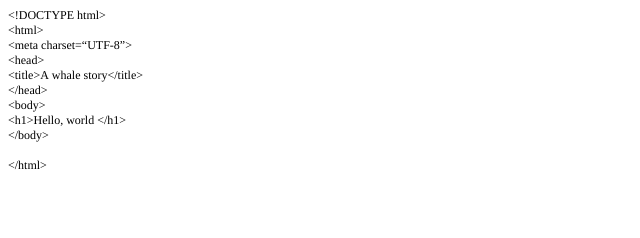
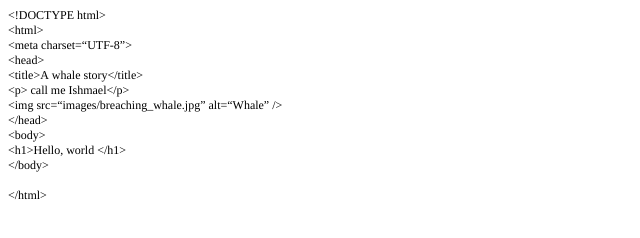
Before and after one commit to sbishop-amplify/website, a plain HTML site: page index.html in a window 1280 px wide. Shown: the whole page, without its empty margins (0-640 px from the left). Drawn offline with Linux system fonts and the light colour scheme.

Commit message:
added image

```diff
--- a/index.html
+++ b/index.html
@@ -8,7 +8,6 @@
   <meta name="CocoaVersion" content="1504.6">
   <style type="text/css">
     p.p1 {margin: 0.0px 0.0px 0.0px 0.0px; line-height: 14.0px; font: 12.0px Times; color: #000000; -webkit-text-stroke: #000000}
-    p.p2 {margin: 0.0px 0.0px 0.0px 0.0px; line-height: 14.0px; font: 12.0px Times; color: #000000; -webkit-text-stroke: #000000; min-height: 14.0px}
     span.s1 {font-kerning: none}
   </style>
 </head>
@@ -18,11 +17,14 @@
 <p class="p1"><span class="s1">&lt;meta charset=“UTF-8”&gt;</span></p>
 <p class="p1"><span class="s1">&lt;head&gt;</span></p>
 <p class="p1"><span class="s1">&lt;title&gt;A whale story&lt;/title&gt;</span></p>
+<p class="p1"><span class="s1">&lt;p&gt; call me Ishmael&lt;/p&gt;</span></p>
+<p class="p1"><span class="s1">&lt;img src=“images/breaching_whale.jpg” alt=“Whale” /&gt;</span></p>
 <p class="p1"><span class="s1">&lt;/head&gt;</span></p>
 <p class="p1"><span class="s1">&lt;body&gt;</span></p>
 <p class="p1"><span class="s1">&lt;h1&gt;Hello, world &lt;/h1&gt;</span></p>
 <p class="p1"><span class="s1">&lt;/body&gt;</span></p>
-<p class="p2"><span class="s1"></span><br></p>
+<p class="p1"><span class="s1"><br>
+</span></p>
 <p class="p1"><span class="s1">&lt;/html&gt;</span></p>
 </body>
 </html>
```
